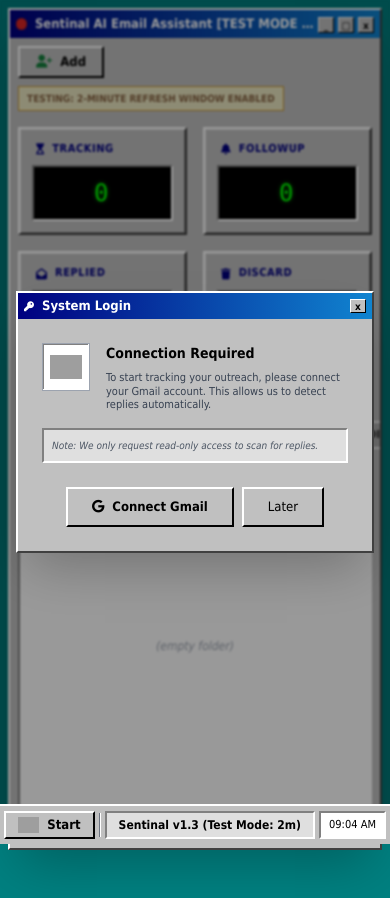
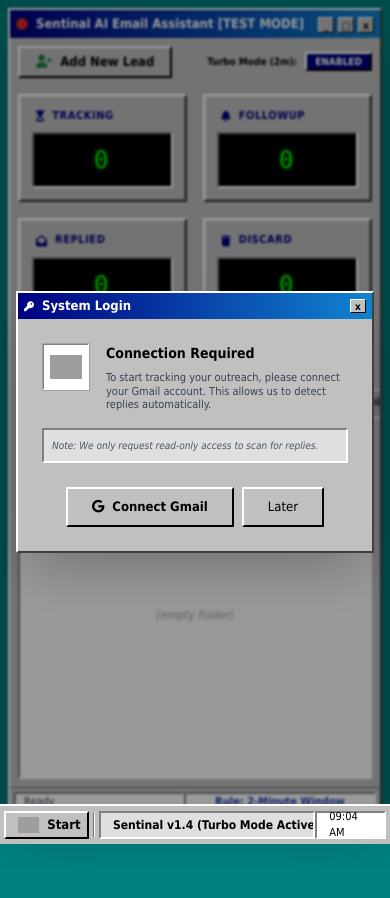
Before and after one commit to dhagamonish/sentinal---AI-Email-Tracker, a React (Vite) app: page / in a window 390 px wide. After the commit the page ends 867 px from the top, so only its background shows below. Built offline with nearby package versions, Linux system fonts and the light colour scheme; grey boxes are pictures that could not be loaded.

Commit message:
feat: Improve test mode handling and persistence
Introduce a persistent state for test mode, allowing it to be toggled and remembered across sessions. This enhances the development and testing experience by making test configurations more reliable.

```diff
--- a/App.tsx
+++ b/App.tsx
@@ -9,24 +9,10 @@
 import { discoverSentLeads, getLatestReply, initGmailAuth } from './services/gmailService';
 import { analyzeReplyContent } from './services/geminiService';
 
-// Updated Client ID from user's Google Cloud Console screenshot
 const CLIENT_ID = '911936835748-bpnpgp9u1hshhbrpqsn57blq1gt478ep.apps.googleusercontent.com';
 
-// Production: 24 hours | Testing: 2 minutes
 const PROD_FOLLOW_UP_DELAY_MS = 24 * 60 * 60 * 1000;
 const TEST_FOLLOW_UP_DELAY_MS = 2 * 60 * 1000;
-
-// Enhanced Test Mode: Auto-enable on localhost or if ?test_mode=true is present
-const getIsTestMode = () => {
-  if (typeof window === 'undefined') return false;
-  const hostname = window.location.hostname;
-  const isLocal = hostname === 'localhost' || hostname === '127.0.0.1';
-  const hasParam = new URLSearchParams(window.location.search).get('test_mode') === 'true';
-  return isLocal || hasParam;
-};
-
-const isTestMode = getIsTestMode();
-const FOLLOW_UP_DELAY_MS = isTestMode ? TEST_FOLLOW_UP_DELAY_MS : PROD_FOLLOW_UP_DELAY_MS;
 
 const App: React.FC = () => {
   const [emails, setEmails] = useState<EmailTracking[]>([]);
@@ -35,6 +21,16 @@
   const [isConnectModalOpen, setIsConnectModalOpen] = useState(!localStorage.getItem('gmail_token'));
   const [isAddModalOpen, setIsAddModalOpen] = useState(false);
   const [activeFollowUp, setActiveFollowUp] = useState<EmailTracking | null>(null);
+
+  // Persistence for Test Mode
+  const [isTestMode, setIsTestMode] = useState(() => {
+    const saved = localStorage.getItem('sentinal_test_mode');
+    if (saved !== null) return saved === 'true';
+    const hostname = window.location.hostname;
+    return hostname === 'localhost' || hostname === '127.0.0.1' || new URLSearchParams(window.location.search).get('test_mode') === 'true';
+  });
+
+  const FOLLOW_UP_DELAY_MS = isTestMode ? TEST_FOLLOW_UP_DELAY_MS : PROD_FOLLOW_UP_DELAY_MS;
 
   const stats: DashboardStats = {
     active: emails.filter(e => e.status === 'WAITING').length,
@@ -45,6 +41,10 @@
   };
 
   useEffect(() => {
+    localStorage.setItem('sentinal_test_mode', String(isTestMode));
+  }, [isTestMode]);
+
+  useEffect(() => {
     if (token) scanInbox();
   }, [token]);
 
@@ -52,20 +52,13 @@
     if (!token) return;
     setIsScanning(true);
     try {
-      // Fetch most recent sent items
       const sentLeads = await discoverSentLeads(token);
       const newEntries: EmailTracking[] = [];
-
-      // Threshold is determined by FOLLOW_UP_DELAY_MS (2m in test mode, 24h in prod)
       const now = Date.now();
       const thresholdTime = now - FOLLOW_UP_DELAY_MS;
 
       for (const lead of sentLeads) {
-        // Check if there is a reply to this thread
         const reply = await getLatestReply(token, lead.recipientEmail, lead.sentAt);
-
-        // Decide status based on timing threshold:
-        // If sentAt is older (smaller) than the threshold, it needs follow up.
         let status: 'NEEDS_FOLLOW_UP' | 'WAITING' = lead.sentAt < thresholdTime ? 'NEEDS_FOLLOW_UP' : 'WAITING';
 
         let history: HistoryItem[] = [{
@@ -78,7 +71,6 @@
 
         if (reply) {
           const analysis = await analyzeReplyContent(reply.content);
-          // Overwrite status if they actually replied
           const finalStatus = analysis.category === 'UNSUBSCRIBE' ? 'DISCARDED' : 'REPLIED';
 
           history.push({
@@ -101,7 +93,6 @@
             history: history
           });
         } else {
-          // No reply found, use the timing-based status
           newEntries.push({
             id: lead.recipientEmail,
             recipientName: lead.recipientName,
@@ -130,11 +121,6 @@
     });
   };
 
-  const handleManualAdd = (newEmail: EmailTracking) => {
-    setEmails(prev => [...prev, newEmail]);
-    setIsAddModalOpen(false);
-  };
-
   return (
     <div className="min-h-screen flex flex-col bg-[#008080]">
       <div className="p-2 md:p-8 flex-grow overflow-auto pb-12">
@@ -142,7 +128,7 @@
           <div className="win95-titlebar h-7 shrink-0">
             <div className="flex items-center gap-2 truncate">
               <div className="w-3 h-3 bg-red-600 rounded-full border border-black/20"></div>
-              <span className="truncate">Sentinal AI Email Assistant {isTestMode ? '[TEST MODE - 2 MIN]' : ''}</span>
+              <span className="truncate">Sentinal AI Email Assistant {isTestMode ? '[TEST MODE]' : ''}</span>
             </div>
             <div className="flex gap-1 h-full py-1">
                <button className="win95-close !w-4 !h-4">_</button>
@@ -158,14 +144,22 @@
                 className="win95-button flex items-center gap-2 font-bold px-4"
               >
                 <i className="fas fa-user-plus text-green-700"></i>
-                <span className="hidden sm:inline">Add New Lead</span>
-                <span className="sm:hidden">Add</span>
+                <span>Add New Lead</span>
               </button>
-              {isTestMode && (
-                <div className="text-[10px] bg-yellow-100 border border-yellow-600 px-2 py-1 font-bold text-yellow-900 animate-pulse">
-                  TESTING: 2-MINUTE REFRESH WINDOW ENABLED
-                </div>
-              )}
+
+              <div className="flex items-center gap-2">
+                <span className="text-[10px] font-bold">Turbo Mode (2m):</span>
+                <button
+                  onClick={() => {
+                    setIsTestMode(!isTestMode);
+                    // Trigger a re-scan immediately after toggling
+                    setTimeout(scanInbox, 100);
+                  }}
+                  className={`win95-button !py-0 !px-2 text-[10px] font-bold ${isTestMode ? 'bg-[#000080] text-white' : ''}`}
+                >
+                  {isTestMode ? 'ENABLED' : 'DISABLED'}
+                </button>
+              </div>
             </div>
 
             <Dashboard stats={stats} total={emails.length} />
@@ -179,7 +173,7 @@
                 <div className="flex gap-2">
                   <button
                     onClick={() => setIsConnectModalOpen(true)}
-                    className="win95-button !py-1 flex items-center gap-2 text-[10px] sm:text-[11px]"
+                    className="win95-button !py-1 flex items-center gap-2 text-[11px]"
                   >
                     <i className={`fas fa-key ${token ? 'text-green-600' : 'text-gray-500'}`}></i>
                     {token ? 'Linked' : 'Gmail'}
@@ -187,7 +181,7 @@
                   <button
                     disabled={!token || isScanning}
                     onClick={scanInbox}
-                    className="win95-button !py-1 flex items-center gap-2 text-[10px] sm:text-[11px] disabled:opacity-50"
+                    className="win95-button !py-1 flex items-center gap-2 text-[11px] disabled:opacity-50"
                   >
                     <i className={`fas fa-sync-alt ${isScanning ? 'animate-spin' : ''}`}></i>
                     {isScanning ? '...' : 'Refresh'}
@@ -209,41 +203,28 @@
 
           <div className="bg-[#c0c0c0] border-t border-gray-500 p-1 flex justify-between text-[11px] text-gray-700">
              <div className="win95-inset px-2 flex-1 h-5 flex items-center truncate">
-               {isScanning ? 'Scanning...' : emails.length > 0 ? `${emails.length} items` : '(empty)'}
+               {isScanning ? 'Scanning...' : emails.length > 0 ? `${emails.length} items detected` : 'Ready'}
              </div>
-             <div className="win95-inset px-2 w-28 md:w-40 flex items-center gap-2 justify-center">
-               <div className={`w-2 h-2 rounded-full ${token ? 'bg-green-500 shadow-[0_0_4px_#22c55e]' : 'bg-gray-400'}`}></div>
-               <span className="truncate">{token ? 'Online' : 'Offline'}</span>
+             <div className="win95-inset px-2 w-48 flex items-center gap-2 justify-center font-bold">
+               <span className={isTestMode ? 'text-blue-800' : 'text-gray-600'}>
+                 Rule: {isTestMode ? '2-Minute Window' : '24-Hour Window'}
+               </span>
              </div>
           </div>
         </div>
       </div>
 
       {isConnectModalOpen && (
-        <ConnectModal
-          onConnect={handleConnect}
-          onClose={() => setIsConnectModalOpen(false)}
-        />
+        <ConnectModal onConnect={handleConnect} onClose={() => setIsConnectModalOpen(false)} />
       )}
 
       {isAddModalOpen && (
-        <AddEmailModal
-          onClose={() => setIsAddModalOpen(false)}
-          onAdd={handleManualAdd}
-        />
+        <AddEmailModal onClose={() => setIsAddModalOpen(false)} onAdd={(e) => setEmails(p => [...p, e])} />
       )}
 
       {activeFollowUp && (
         <FollowUpWizard
-          item={{
-            id: activeFollowUp.id,
-            recipientName: activeFollowUp.recipientName,
-            recipientEmail: activeFollowUp.recipientEmail,
-            subject: activeFollowUp.subject,
-            sentAt: activeFollowUp.lastActivityAt,
-            lastReplyAt: null,
-            threadId: ''
-          }}
+          item={{...activeFollowUp, sentAt: activeFollowUp.lastActivityAt, lastReplyAt: null, threadId: ''}}
           onClose={() => setActiveFollowUp(null)}
           onComplete={() => {
             setEmails(prev => prev.map(e => e.id === activeFollowUp.id ? {...e, status: 'WAITING', lastActivityAt: Date.now()} : e));
@@ -259,10 +240,10 @@
         </button>
         <div className="w-[2px] h-6 bg-gray-500 mx-1 border-r border-white"></div>
         <div className="win95-inset h-7 px-3 flex items-center text-[12px] bg-[#dfdfdf] font-bold truncate">
-          Sentinal v1.3 {isTestMode ? '(Test Mode: 2m)' : ''}
+          Sentinal v1.4 {isTestMode ? '(Turbo Mode Active)' : ''}
         </div>
         <div className="flex-grow"></div>
-        <div className="win95-inset h-7 px-2 md:px-3 flex items-center gap-2 text-[11px]">
+        <div className="win95-inset h-7 px-3 flex items-center gap-2 text-[11px]">
           {new Date().toLocaleTimeString([], { hour: '2-digit', minute: '2-digit' })}
         </div>
       </div>
```
